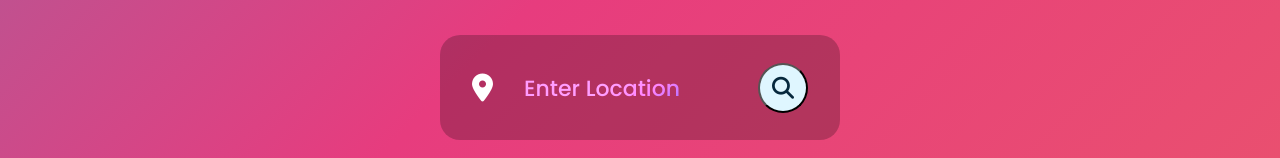
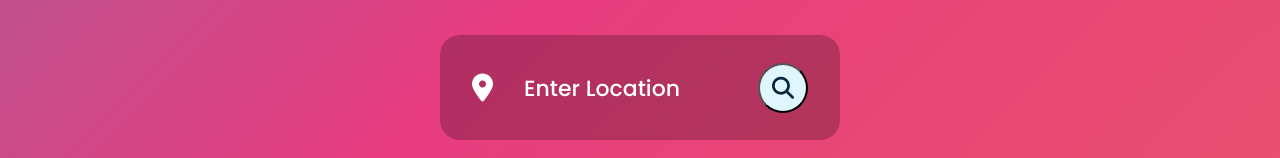
Before and after one commit to PilotAxis/Weather-App, a plain HTML site: page index.html in a window 1280 px wide. Shown: the part 258-416 px from the top of the page. Drawn offline with Linux system fonts and the light colour scheme.

Commit message:
Refactor search box and remove unnecessary class from input field

```diff
--- a/index.html
+++ b/index.html
@@ -18,7 +18,7 @@
     <div class="container">
         <div class="search-box">
             <i class="fa-solid fa-location-dot"></i>
-            <input type="text" placeholder="Enter location" class="animated-gradient"/>
+            <input type="text" placeholder="Enter location"/>
             <button class="fa-solid fa-magnifying-glass"></button>
         </div>
 
```
